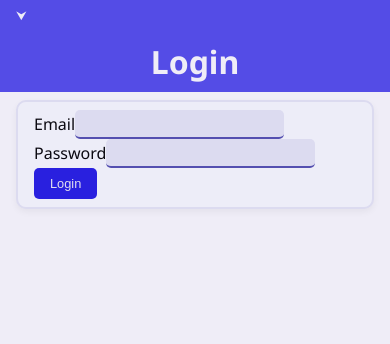
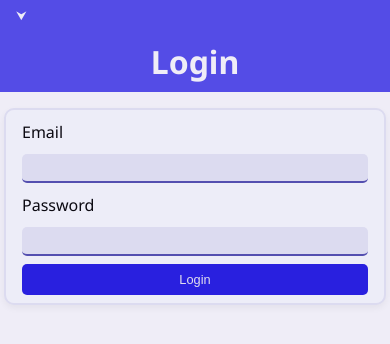
Before and after one commit to CMSC-495-7383-Group-3/timezone-webapp, a React (Vite) app in the folder frontend/: page /login in a window 390 px wide. Shown: the top 344 px of the page. Built offline with nearby package versions, Linux system fonts and the light colour scheme; no server answers; a web font is replaced by a local one.

Commit message:
Login and Register Style

```diff
--- a/frontend/src/pages/Login.tsx
+++ b/frontend/src/pages/Login.tsx
@@ -3,6 +3,7 @@ import { FormMessage, LoginFormData } from "../types"
 import login from "../lib/api/login"
 import { AuthContext } from "../context/authContext"
 import { useNavigate } from "react-router-dom"
+import "./LoginRegister.scss"
 
 function validateLoginForm(data: LoginFormData): boolean {
   return data.email.length > 0 && data.password.length > 0
--- /dev/null
+++ b/frontend/src/pages/LoginRegister.scss
@@ -0,0 +1,29 @@
+@use "../globals.scss";
+
+#login,
+#register {
+  & > .container.primary {
+    margin: globals.$space-md auto;
+    width: 30vw;
+  }
+  form {
+    display: flex;
+    flex-direction: column;
+    gap: globals.$space-xs;
+
+    label {
+      margin-bottom: 0;
+    }
+  }
+}
+
+// Mobile
+@media only screen and (max-width: 740px) {
+  #login,
+  #register {
+    & > .container.primary {
+      margin: globals.$space-md globals.$space-xxs;
+      width: auto;
+    }
+  }
+}
--- a/frontend/src/pages/Register.tsx
+++ b/frontend/src/pages/Register.tsx
@@ -4,6 +4,7 @@ import register from "../lib/api/register"
 import login from "../lib/api/login"
 import { AuthContext } from "../context/authContext"
 import { useNavigate } from "react-router-dom"
+import "./LoginRegister.scss"
 
 function validateRegisterForm(data: RegisterFormData): boolean {
   return (
```
